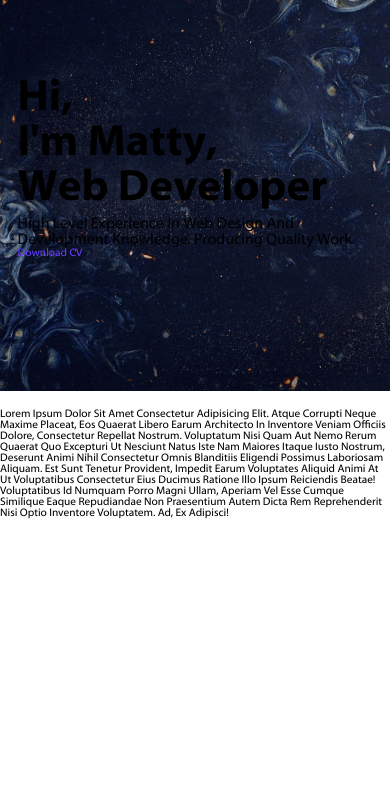
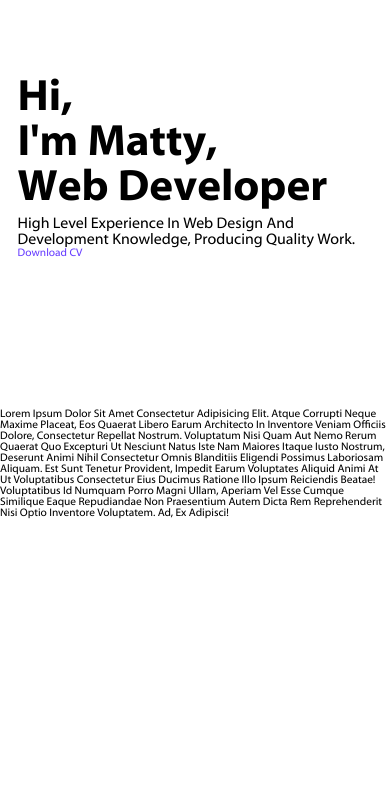
Before and after one commit to MattyMroz/MyWebside, a plain HTML site: page index2.html in a window 390 px wide. Shown: the part 55-845 px from the top of the page. Drawn offline with nearby package versions, Linux system fonts and the light colour scheme.

Commit message:
skalowanie na iphone

```diff
--- a/assets/css/styles.css
+++ b/assets/css/styles.css
@@ -77,6 +77,7 @@
 html {
     /* 10px */
     font-size: 62.5%;
+    -webkit-text-size-adjust: 100%; /* Zapobieganie skalowaniu czcionek w orientacji poziomej przy jednoczesnym umożliwieniu powiększania przez użytkownika */
 }
 
 /* =============== BASE BODY =============== */
@@ -417,7 +418,7 @@ input:checked+.slider:before {
 
 /* =============== HOME =============== */
 .home {
-    background: url(../img/lol4.jpg) no-repeat;
+    /* background: url(../img/lol4.jpg) no-repeat; */
     background-size: cover;
     background-position: center;
 }
```
Also changed, not shown: index.html (+3 -2 lines).
